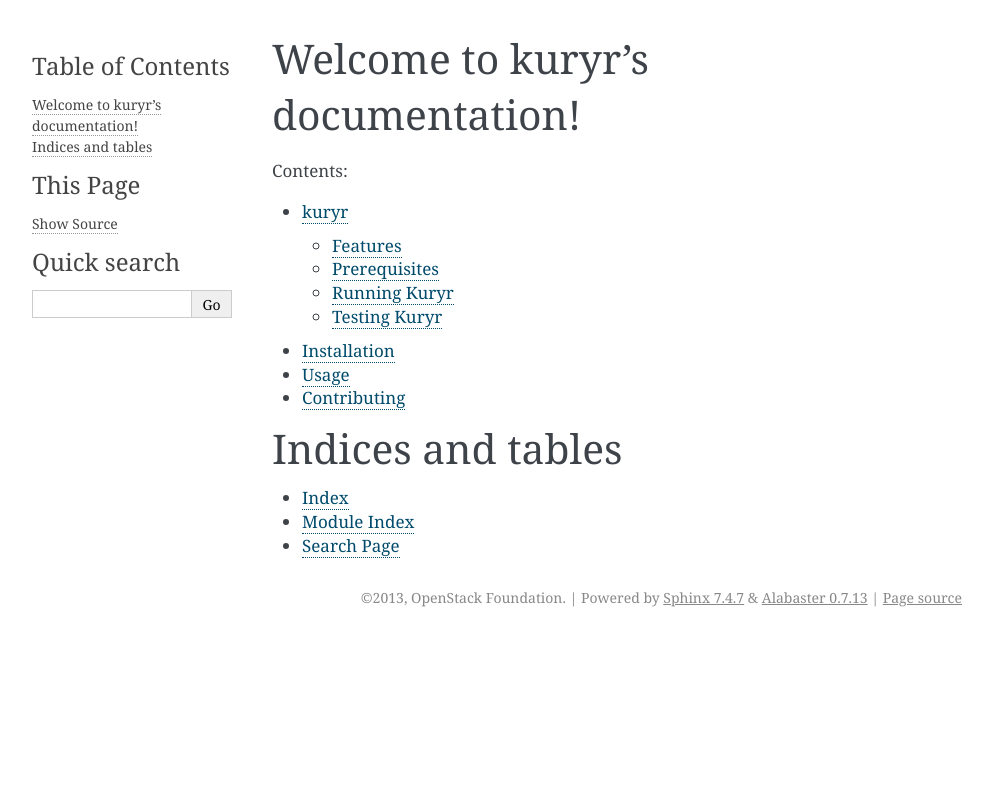
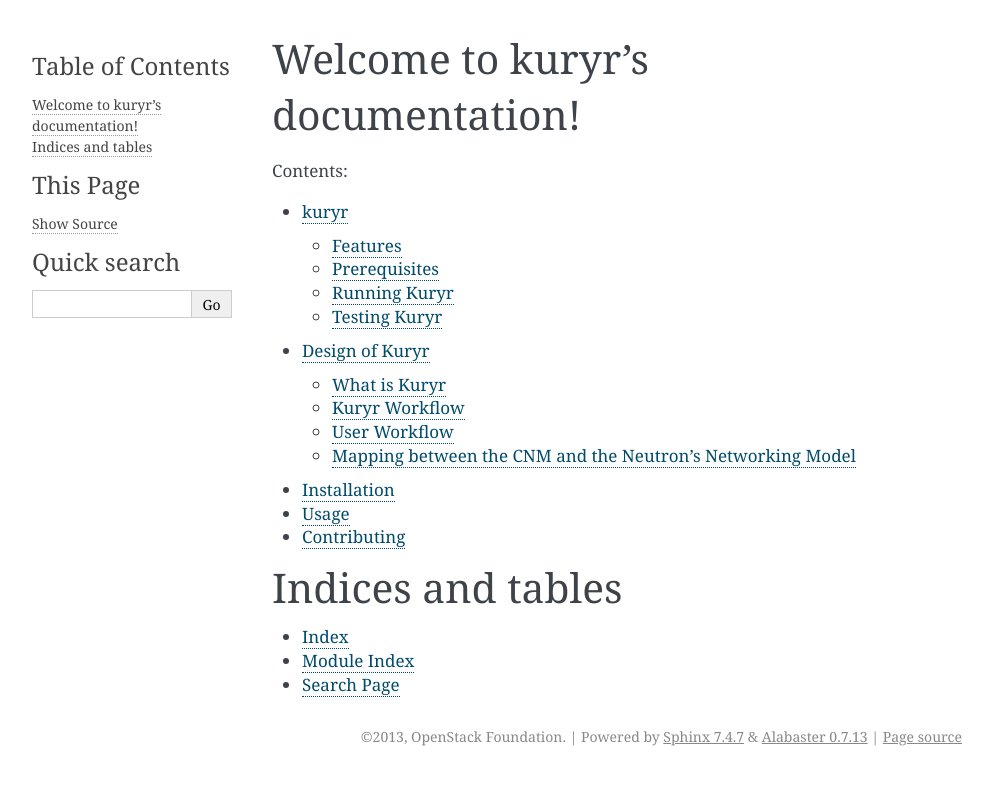
Before and after one commit to openstack/kuryr, a Sphinx documentation site: the page built from doc/source/index.rst, in a window 1280 px wide. Shown: the top 785 px of the page, without its empty margins (148-1141 px from the left). Built offline with Sphinx 7.4.7, drawn with Linux system fonts in a browser that asks for light colours; some of the changed lines change nothing that is shown.

Commit message:
Add an initial design doc
This patch adds a design doc of Kuryr as a ReST file under the
documentation directory.

Change-Id: I868826bdf0a65f28590b865f5bc7878c73a6ec1f
Signed-off-by: Taku Fukushima <f.tac.mac@gmail.com>

```diff
--- /dev/null
+++ b/doc/source/design.rst
@@ -0,0 +1,150 @@
+===============
+Design of Kuryr
+===============
+
+
+What is Kuryr
+~~~~~~~~~~~~~
+
+Kuryr implements a `libnetwork remote driver`_ and maps its calls to OpenStack
+`Neutron`_. It works as a translator between libnetwork's
+`Container Network Model`_ (CNM) and `Neutron's networking model`_.
+
+.. _libnetwork remote driver: https://github.com/docker/libnetwork/blob/master/docs/remote.md
+.. _Neutron: https://wiki.openstack.org/wiki/Neutron
+.. _Container Network Model: https://github.com/docker/libnetwork/blob/master/docs/design.md#the-container-network-model
+.. _Neutron's networking model: https://wiki.openstack.org/wiki/Neutron/APIv2-specification
+
+Goal
+----
+
+Through Kuryr any Neutron plugin can communicate with libnetwork. Neutron APIs
+are vendor agnostic and thus all Neutron plugins will have the capability of
+providing the networking backend of Docker for a similar small plugging snippet
+as they have in nova.
+
+Kuryr also takes care of binding one of a veth pair to a network interface on
+the host, e.g., Linux bridge, Open vSwitch datapath and so on.
+
+Kuryr Workflow
+~~~~~~~~~~~~~~
+
+Kuryr resides in each host that runs Docker containers and serves `APIs`_
+required for the libnetwork remote driver.
+
+1. libnetwork discovers Kuryr via `plugin discovery mechanism`_
+
+   - During this process libnetwork makes a HTTP POST call on
+     ``/Plugin.Active`` and examines if it's a network driver
+
+2. libnetwork registers Kuryr as a remote driver
+3. A user makes requests against libnetwork with the driver specifier for Kuryr
+
+   - i.e., ``--driver=kuryr`` or ``-d kuryr`` for the Docker CLI
+
+4. libnetwork makes API calls against Kuryr
+5. Kuryr receives the requests and calls Neutron APIs with `Neutron client`_
+6. Kuryr receives the responses from Neutron and compose the responses for
+   libnetwork
+7. Kuryr returns the responses to libnetwork
+8. libnetwork stores the returned information to its key/value datastore
+   backend
+
+   - the key/value datastore is abstracted by `libkv`_
+
+.. _APIs: https://github.com/docker/libnetwork/blob/master/docs/design.md#api
+.. _plugin discovery mechanism: https://github.com/docker/docker/blob/master/docs/extend/plugin_api.md#plugin-discovery
+.. _Neutron client: http://docs.openstack.org/developer/python-neutronclient/
+.. _libkv: https://github.com/docker/libkv
+
+User Workflow
+~~~~~~~~~~~~~
+
+1. A user creates a network ``foo``
+   ::
+
+       $ sudo docker network create --driver=kuryr foo
+       51c75a2515d47edecc3f720bb541e287224416fb66715eb7802011d6ffd499f1
+
+   This makes a HTTP POST call on ``/NetworkDriver.CraeteNetwork``
+
+2. A user creates a service ``bar`` against network ``foo``
+   ::
+
+       $ sudo docker network publish service bar.foo
+       98953db3f8e6628caf4a7cad3c866cb090654e3dee3e37206ad8c0a81355f1b7
+
+   This makes a HTTP POST call on ``/NetworkDriver.CreateEndpoint``
+
+3. A user shows information of the service
+   ::
+
+       $ sudo docker service info test.bar
+       Service Id: db0524fa27184de3dfe274908e77e05155e12e20269c782984468b251fe507d7
+               Name: bar
+               Network: foo
+
+   This makes a HTTP POST call on ``/NetworkDriver.EndpointOperInfo``
+
+4. A user attaches a container to the service
+   ::
+
+       $ CID=$(sudo docker run -itd busybox)
+       $ sudo docker service attach $CID bar.foo
+
+   or if a network interface needs to be attached to the container before its
+   launch,
+   ::
+
+       $ sudo docker run --publish-service=bar.foo -itd busybox
+       12bbda391ed0728787b2c2131f091f6d5744806b538b9314c15e789e5a1ba047
+
+   This makes a HTTP POST call on ``/NetworkDriver.Join``
+
+5. A user detaches the container from the service
+   ::
+
+       $ sudo docker service detach $CID bar.foo
+
+   This makes a HTTP POST call on ``/NetworkDriver.Leave``
+
+6. A user unpublishes the service
+   ::
+
+       $ sudo docker unpublish bar.foo
+
+   This makes a HTTP POST call on ``/NetworkDriver.DeleteEndpoint``
+
+7. A user deletes the network
+   ::
+
+       $ sudo  docker network rm foo
+
+   This makes a HTTP POST call on ``/NetworkDriver.DeleteNetwork``
+
+The workflows described in 2., 4., 5. and 6. can be done in the following
+single command.::
+
+    $ sudo docker run --publish-service=cont.implicit.foo -itd busybox
+
+
+Mapping between the CNM and the Neutron's Networking Model
+~~~~~~~~~~~~~~~~~~~~~~~~~~~~~~~~~~~~~~~~~~~~~~~~~~~~~~~~~~
+
+Kuryr communicates with Neutron via `Neutron client`_ and bridges between
+libnetwork and Neutron traslating their networking models. The mapping
+between them can be expressed as the following table.
+
+===================== ======================
+libnetwork            Neutron
+===================== ======================
+Network               Network
+Sandbox               Subnet, Port and netns
+Endpoint              Subnet, Port
+===================== ======================
+
+libnetwork's Sandbox and Endpoint can be mapped into Neutron's Subnet and Port,
+however, Sandbox is invisible from users directly and Endpoint is only the
+visible and editable resource entity attachable to containers from users'
+perspective. Sandbox manages information exposed by Endpoint behind the scene
+automatically.
--- a/doc/source/index.rst
+++ b/doc/source/index.rst
@@ -12,6 +12,7 @@
    :maxdepth: 2
 
    readme
+   design
    installation
    usage
    contributing
```
